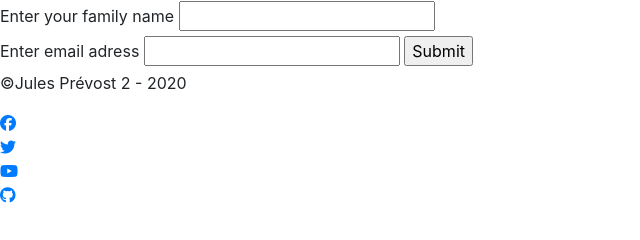
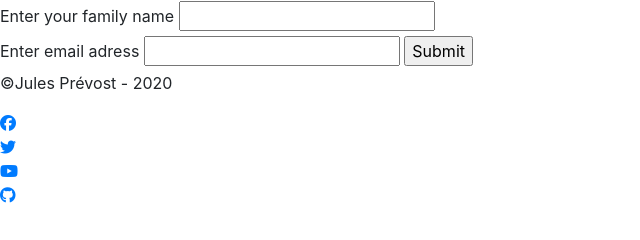
Before and after one commit to prevostjules/write_me, a website: page index.html in a window 1280 px wide. Shown: the part 356-596 px from the top of the page, 0-640 px from the left. Drawn offline with nearby package versions, Linux system fonts and the light colour scheme.

Commit message:
remove 2

```diff
--- a/index.html
+++ b/index.html
@@ -67,7 +67,7 @@
 
 	<footer>
 
-		<p>©Jules Prévost 2 - 2020</p>
+		<p>©Jules Prévost - 2020</p>
 		<ul class="list-inline">
     	<li>
     	  <a href="">
```
